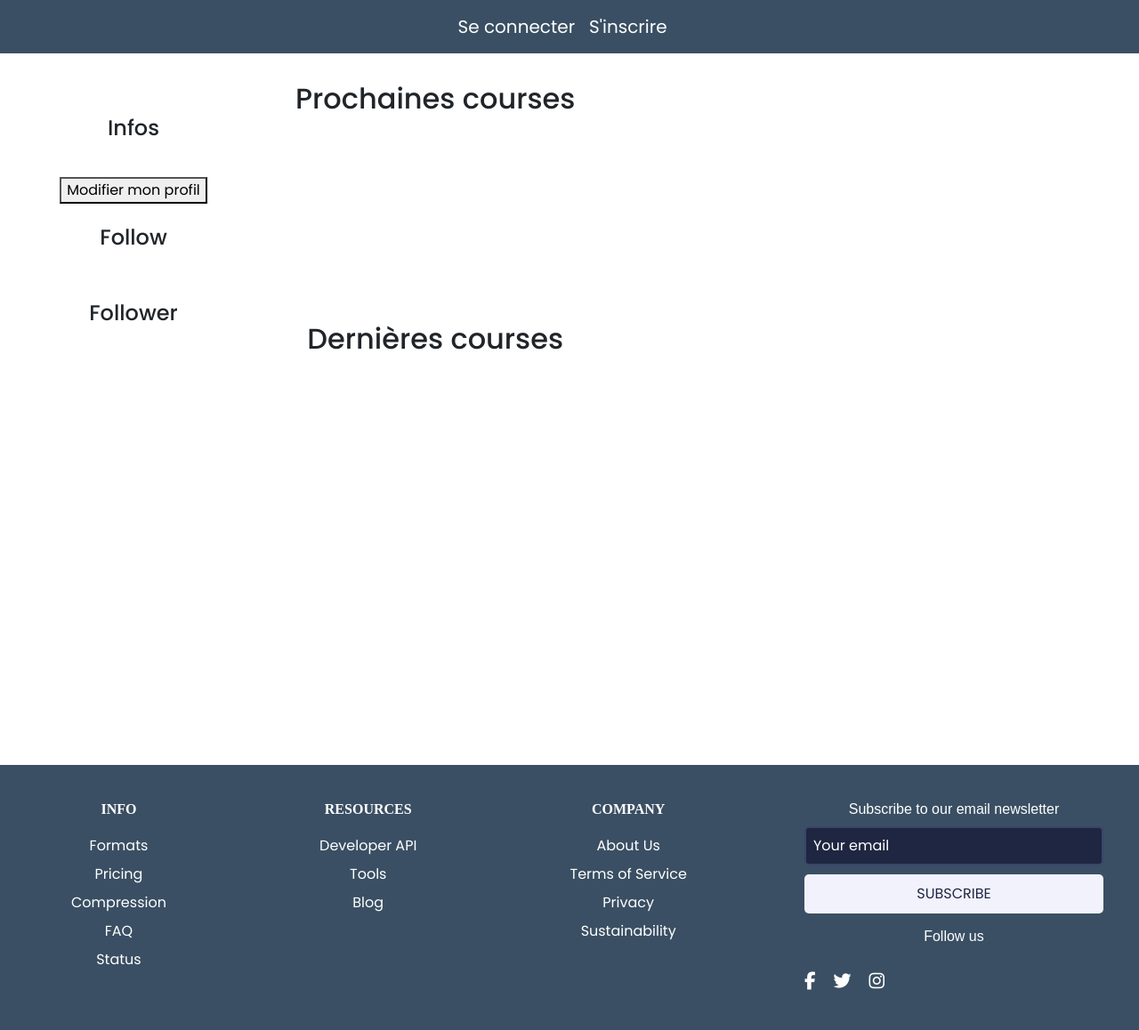
After one commit to IvanVeltz/MeetRun, a Symfony app: template templates/user/profil.html.twig in a window 1280 px wide. The commit adds this page. Shown: the whole page at 89% size. Run offline with Twig, Linux system fonts and the light colour scheme; the template is opened without the code that fills it, so the values that code supplies are empty; some libraries are stand-ins or nearby versions.

Commit message:
Mileu profil page

```diff
--- a/public/css/style.css
+++ b/public/css/style.css
@@ -18,7 +18,7 @@ body {
   font-family: var(--body-font);
 }
 
-h2 {
+h2, h4 {
   padding: 1em;
 }
 
@@ -401,3 +401,13 @@ footer {
   flex-direction: column;
   align-items: center;
 }
+
+/****** PROFIL PAGE *****/
+.profil-container{
+  display: flex ;
+}
+
+.left-container{
+  width: 300px;
+  padding: 30px;
+}
--- /dev/null
+++ b/templates/user/profil.html.twig
@@ -0,0 +1,98 @@
+{% extends 'base.html.twig' %}
+
+{% block title %}{{ user.firstName }}{% endblock %}
+
+{% block body %}
+<div class="profil-container">
+    <div class="left-container">
+        <aside class="infos">
+            <p>
+                {% if user.sexe == 'homme' %}
+                <i class="fa-solid fa-person" style="color: blue"></i>
+                {% elseif user.sexe == 'femme' %}
+                <i class="fa-regular fa-person-dress" style="color: pink"></i>
+                {% endif %}
+                {{ user.firstName }} {{ user.lastName }}
+            </p>
+            <h4>Infos</h4>
+
+            {% if user.city %}
+            <p><i class="fa-solid fa-house"></i>
+                {{ user.city }}
+                {% endif %}
+            </p>
+            {% if user.level %}
+            <p><i class="fa-solid fa-star"></i>
+                {{ user.level.infoProfil }}
+                {% endif %}
+            </p>
+            {% if user.dateOfBirth %}
+            <p>
+                <i class="fa-solid fa-cake-candles"></i> {{ user.getAge }} ans
+                {% endif %}
+            </p>
+            {% if user == app.user %}
+            <a href=" {{ path('app_user') }} "><button>Modifier mon profil</button></a>
+            {% else %}
+            <button> Suivre </button>
+            {% endif %}
+        </aside>
+        <div class="friends">
+            <div class="follow"></div>
+            <h4>Follow</h4>
+            {% for follow in user.follow %}
+                {{ follow.firstName }}
+            {% endfor %}
+            <div class="follower"></div>
+            <h4>Follower</h4>
+            {% for follower in user.followers %}
+                {{ follow.fisrtName }}
+
+            {% endfor %}
+        </div>
+    </div>
+    <div class="event-container">
+        <div class="events">
+            <h2>Prochaines courses</h2>
+            <div class="cards-wrapper">
+                {% for registrationNextEvent in registrationNextEvents %}
+                <div class="event-card">
+                    <div class="event-card-body">
+                        <!-- <img src="" class="event-card-img" alt="Image de l'événement"> -->
+                        <h3 class="event-title">{{ registrationNextEvent.event.name }}</h3>
+                        <p class="event-date"><i class="fa-solid fa-calendar"></i> {{
+                            registrationNextEvent.event.dateEvent|date('d/m/Y H:i')
+                            }}</p>
+                        <p class="event-location"><i class="fa-solid fa-location-dot"></i> {{
+                            registrationNextEvent.event.postalCode }} {{
+                            registrationNextEvent.event.city }}</p>
+                        <a href="" class="event-link">Voir plus</a>
+                    </div>
+                </div>
+                {% endfor %}
+            </div>
+        </div>
+        <div class="past-races">
+            <h2>Dernières courses</h2>
+            <div class="cards-wrapper">
+                {% for registrationPastEvent in registrationPastEvents %}
+                <div class="event-card">
+                    <div class="event-card-body">
+                        <!-- <img src="" class="event-card-img" alt="Image de l'événement"> -->
+                        <h3 class="event-title">{{ registrationPastEvent.event.name }}</h3>
+                        <p class="event-date"><i class="fa-solid fa-calendar"></i> {{
+                            registrationPastEvent.event.dateEvent|date('d/m/Y H:i')
+                            }}</p>
+                        <p class="event-location"><i class="fa-solid fa-location-dot"></i> {{
+                            registrationPastEvent.event.postalCode }} {{
+                            registrationPastEvent.event.city }}</p>
+                        <a href="" class="event-link">Voir plus</a>
+                    </div>
+                </div>
+                {% endfor %}
+            </div>
+        </div>
+    </div>
+
+</div>
+{% endblock %}
```
Also changed, not shown: src/Controller/UserController.php (+6 -4 lines), src/Entity/LevelRun.php (+11 -2 lines), src/Entity/User.php (+10 -0 lines), templates/user/my_profil.html.twig (deleted, +0 -69 lines), public/upload/user-685eafd22bc1c.jpg (deleted).
